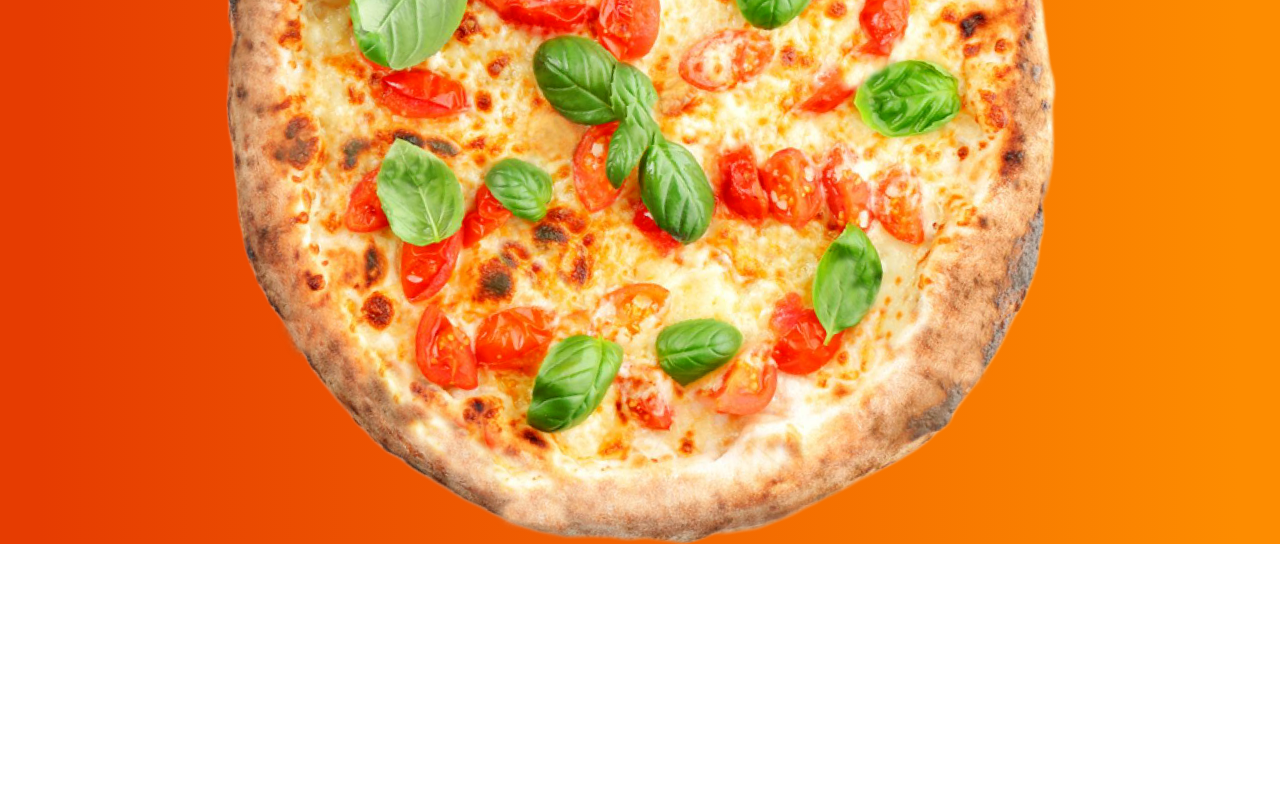
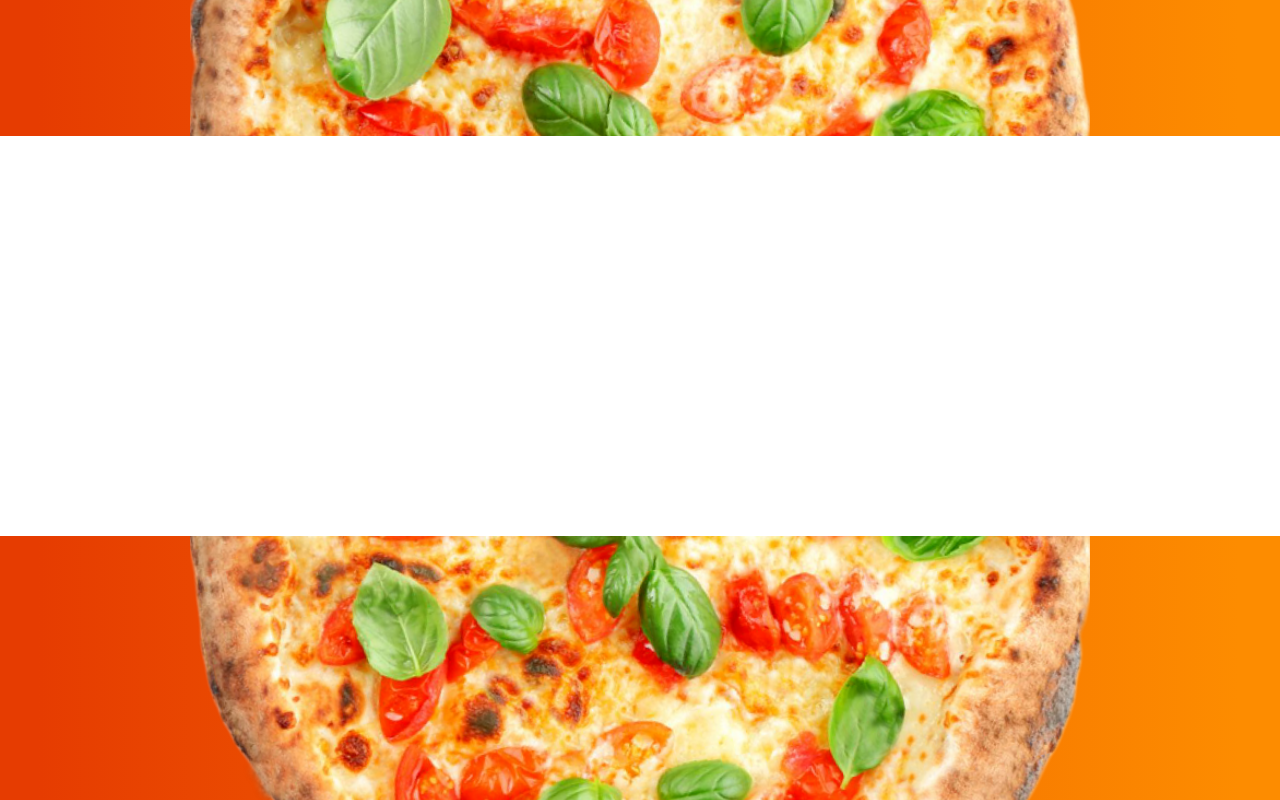
Before and after one commit to fdmmarshall/pizza-timeline, a React (Create React App) app: page / in a window 1280 px wide. Shown: the part 800-1600 px from the top of the page. Before the commit the page ends 1344 px from the top, so only its background shows below. Built offline with nearby package versions, Linux system fonts and the light colour scheme.

Commit message:
edit timeline container

```diff
--- a/src/App.tsx
+++ b/src/App.tsx
@@ -3,12 +3,12 @@ import Title from "components/Title";
 import WholePizza from "components/WholePizza";
 import TopHalf from "components/TopHalf";
 import BottomHalf from "components/BottomHalf";
-import PizzaTimeline from "components/Timeline";
+import TimelineContainer from "components/TimelineContainer";
 import "./App.css";
 
 function App() {
-  const [wholePizzaDisplay, setWholePizzaDisplay] = useState<boolean>(true);
-  const [splitPizzaDisplay, setSplitPizzaDisplay] = useState<boolean>(false);
+  const [wholePizzaDisplay, setWholePizzaDisplay] = useState<boolean>(false);
+  const [splitPizzaDisplay, setSplitPizzaDisplay] = useState<boolean>(true);
 
   return (
     <div className="App">
@@ -18,7 +18,7 @@ function App() {
       <footer className="App-footer">
         <WholePizza display={wholePizzaDisplay} />
         <TopHalf display={splitPizzaDisplay} />
-        <PizzaTimeline display={splitPizzaDisplay} />
+        <TimelineContainer display={splitPizzaDisplay} />
         <BottomHalf display={splitPizzaDisplay} />
       </footer>
     </div>
--- a/src/components/timeline.tsx
+++ b/src/components/TimelineContainer.tsx
@@ -1,10 +1,10 @@
 import { classNames } from "../helpers/helperFunctions";
 
-interface TimelineProps {
+interface ContainerProps {
   display: boolean;
 }
 
-export default function PizzaTimeline({ display }: TimelineProps) {
+export default function TimelineContainer({ display }: ContainerProps) {
   return (
     <div
       className={classNames(
```
